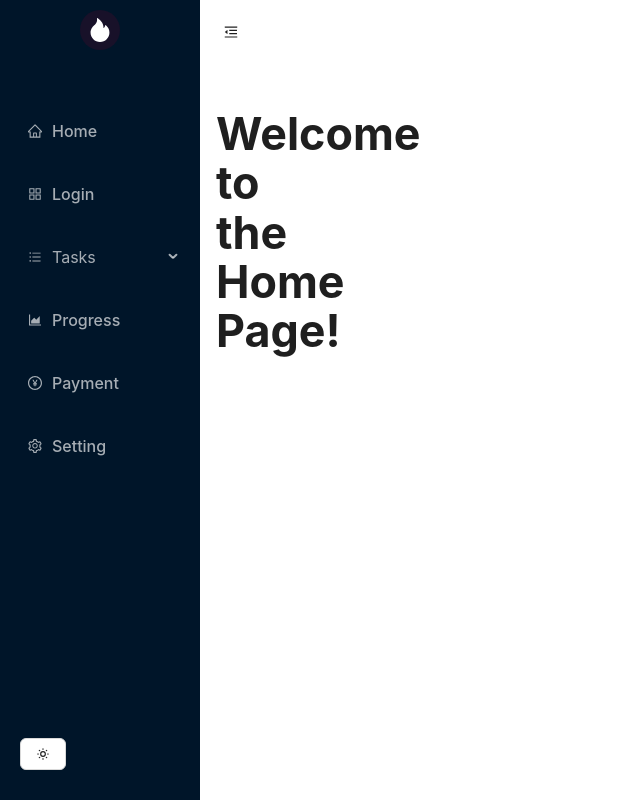
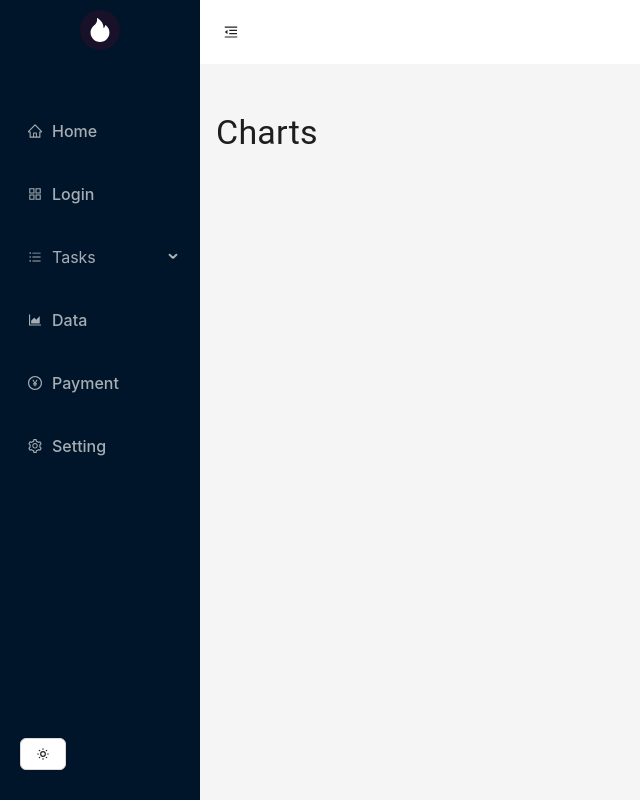
Before and after one commit to chjoe22/Smart-Grid-Appliance, a React (Vite) app in the folder frontend/: page / in a window 1280 px wide. Shown: the whole page, without its empty margins (0-640 px from the left). Built offline with nearby package versions, Linux system fonts and the light colour scheme; a web font is replaced by a local one.

Commit message:
Fixed main layout to allow chart grid

```diff
--- a/frontend/src/App.css
+++ b/frontend/src/App.css
@@ -1,9 +1,8 @@
-#root {
+html, body, #root {
   height: 100%;
   width: 100%;
   margin: 0;
   padding: 0;
-  left: 200px
 }
 
 
--- a/frontend/src/App.jsx
+++ b/frontend/src/App.jsx
@@ -10,12 +10,10 @@ function App() {
         <BrowserRouter>
             <Routes>
                 <Route path="/" element={<MainLayoutDom />}>
-                    <Route index element={<HomePage />} />
-
+                    <Route index element={<MainPage />} />
+                    <Route path="data" element={<DataPage />} />
+                    <Route path="/login" element={<LoginSignUp />} />
                 </Route>
-                <Route path="/login" element={<LoginSignUp />} />
-                <Route path="page/data" element={<DataPage />} />
-                <Route path="/main" element={<MainPage/>} />
             </Routes>
         </BrowserRouter>
     );
--- a/frontend/src/AppDom.jsx
+++ b/frontend/src/AppDom.jsx
@@ -3,6 +3,7 @@ import { BrowserRouter, Routes, Route } from "react-router-dom";
 import MainLayout from "./MainLayoutDom";
 import HomePage from "./pages/HomePage";
 import LoginSignUp from "./components/LoginSignUp/LoginSignUp.jsx";
+import MainPage from "./pages/MainPage.jsx";
 
 function App() {
     return (
--- a/frontend/src/MainLayoutDom.jsx
+++ b/frontend/src/MainLayoutDom.jsx
@@ -21,7 +21,7 @@ export default function MainLayoutDom() {
     } = theme.useToken();
 
     return (
-        <Layout style={{ minHeight: "100vh" }}>
+        <Layout style={{ minHeight: "100vh", display: "flex", flexDirection: "row" }}>
             <Sider
                 collapsed={collapsed}
                 collapsible
@@ -34,7 +34,7 @@ export default function MainLayoutDom() {
                 <ToggleThemeButton darkTheme={darkTheme} ToggleTheme={toggleTheme} />
             </Sider>
 
-            <Layout>
+            <Layout style={{ flex: 1, display: "flex", flexDirection: "column" }}>
                 <Header style={{ padding: 0, background: colorBgContainer }}>
                     <Button
                         type="text"
@@ -44,7 +44,14 @@ export default function MainLayoutDom() {
                     />
                 </Header>
 
-                <Content style={{ margin: "16px" }}>
+                <Content style={{
+                    padding: 16,
+                    width: '100%',
+                    maxWidth: '100vw',
+                    flex: 1,
+                    overflowX: 'auto',
+                    boxSizing: 'border-box'
+                }}>
                     <Outlet />
                 </Content>
             </Layout>
--- a/frontend/src/components/Sidebar/MenuList.jsx
+++ b/frontend/src/components/Sidebar/MenuList.jsx
@@ -31,8 +31,8 @@ const MenuList = ({ darkTheme }) => {
                     </Menu.Item>
                 </Menu.SubMenu>
             </Menu.SubMenu>
-            <Menu.Item key="progress" icon={<AreaChartOutlined />}>
-                <Link to="/progress">Progress</Link>
+            <Menu.Item key="Data" icon={<AreaChartOutlined />}>
+                <Link to="/data">Data</Link>
             </Menu.Item>
             <Menu.Item key="payment" icon={<PayCircleOutlined />}>
                 <Link to="/payment">Payment</Link>
--- a/frontend/src/components/chart/ChartCard.jsx
+++ b/frontend/src/components/chart/ChartCard.jsx
@@ -1,5 +1,5 @@
 import React, {useCallback, useEffect, useState} from 'react';
-import { Card, CardHeader, CardContent, IconButton, Typography, Box, Button } from '@mui/material';
+import { Card, CardHeader, CardContent, IconButton, Typography, Box } from '@mui/material';
 import Collapse from '@mui/material/Collapse';
 import ExpandMoreIcon from '@mui/icons-material/ExpandMore';
 import ArrowUpwardIcon from '@mui/icons-material/ArrowUpward';
@@ -97,7 +97,6 @@ export default function ChartCard({ id, title, selectedSources, chartData, size,
         data: unifiedData.map(d => d[category] ?? null),
         yAxisKey: index < 2 ? 'left' : 'right',
         showMark: false,
-        grid: { vertical: true, horizontal: true}
     }));
 
     return (
@@ -110,6 +109,7 @@ export default function ChartCard({ id, title, selectedSources, chartData, size,
             backgroundColor: '#f0f4f8',
             boxSizing: 'border-box',
             minWidth: 0,
+            maxWidth: '100%',
         }}>
             <CardHeader
                 title={title}
@@ -148,6 +148,9 @@ export default function ChartCard({ id, title, selectedSources, chartData, size,
                     <Box sx={{
                         flexGrow: 1,
                         width: '100%',
+                        maxWidth: '100%',
+                        overflow: 'hidden',
+                        boxSizing: 'border-box',
                         display: 'flex',
                         justifyContent: 'center',
                     }}>
@@ -156,6 +159,7 @@ export default function ChartCard({ id, title, selectedSources, chartData, size,
                             xAxis={[{ scaleType: 'point', data: xLabels }]}
                             yAxis={[{ id: 'left' }, { id: 'right' }]}
                             series={series}
+                            grid={{ vertical: true, horizontal: true }}
                         />
                     </Box>
                 </Collapse>
--- a/frontend/src/components/chart/ChartGrid.jsx
+++ b/frontend/src/components/chart/ChartGrid.jsx
@@ -10,13 +10,16 @@ const ChartGrid = ({ charts, onRemove, onResize, onMoveUp, onMoveDown }) => {
                 gridTemplateColumns: 'repeat(2, 1fr)',
                 gap: 2,
                 width: '100%',
+                maxWidth: '100%',
+                overflow: 'hidden',
+                boxSizing: 'border-box',
             }}
         >
             {charts.map(chart => (
                 <Box
                     key={chart.id}
                     sx={{
-                        gridColumn: chart.size === 3 ? 'span 2' : 'span 1',
+                        gridColumn: chart.size === 3 ? '1 / -1' : 'auto',
                         boxSizing: 'border-box',
                         width: '100%',
                         minWidth: 0,
--- a/frontend/src/index.css
+++ b/frontend/src/index.css
@@ -25,11 +25,12 @@ a:hover {
 
 body {
   margin: 0;
-  display: flex;
-  place-items: center;
   min-width: 320px;
   min-height: 100vh;
+  height: 100%;
+  width: 100%;
 }
+
 
 h1 {
   font-size: 3.2em;
--- a/frontend/src/pages/MainPage.jsx
+++ b/frontend/src/pages/MainPage.jsx
@@ -28,7 +28,8 @@ const MainPage = () => {
     };
 
     return (
-        <Container maxWidth={false} sx={{ mt: 4 }}>
+        <Box sx={{ flexGrow: 1, width: '100%', overflowX: 'hidden' }}>
+            <Box sx={{ width: '100%', maxWidth: '100%', boxSizing: 'border-box', mt: 4 }}>
                 <Typography variant="h4" gutterBottom>Charts</Typography>
 
                 <ChartGrid
@@ -38,7 +39,8 @@ const MainPage = () => {
                     onMoveUp={handleMoveChartUp}
                     onMoveDown={handleMoveChartDown}
                 />
-        </Container>
+            </Box>
+        </Box>
     );
 };
 
```
Also changed, not shown: 1 other file (tests, documents, lock files or other folders). Lines whose indentation alone changed are shown as unchanged.
